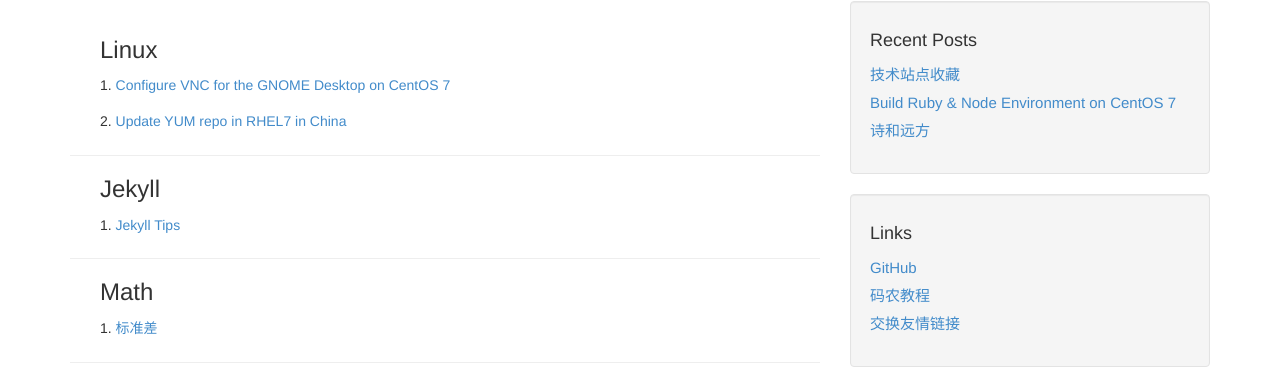
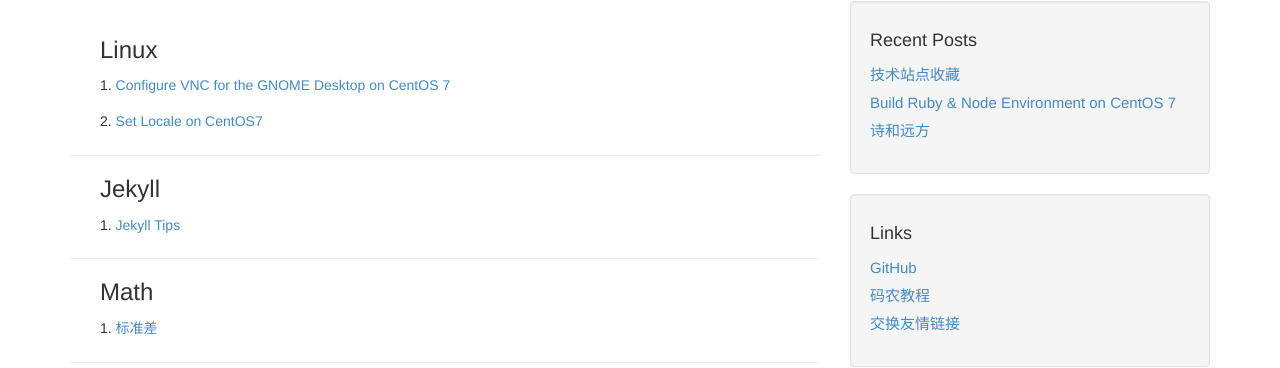
Before and after one commit to colingao77/colingao77.github.io, a Jekyll site: the page built from _posts/2017-03-08-tech-site-list.md, in a window 1280 px wide. Shown: the part 234-602 px from the top of the page. Built offline with Jekyll 4.4.1, drawn with Linux system fonts in a browser that asks for light colours.

Commit message:
tech site list update

```diff
--- a/_posts/2017-03-08-tech-site-list.md
+++ b/_posts/2017-03-08-tech-site-list.md
@@ -6,7 +6,7 @@ tags: [技术, 站点]
 ---
 ### Linux
 ##### 1. [Configure VNC for the GNOME Desktop on CentOS 7](https://www.digitalocean.com/community/tutorials/how-to-install-and-configure-vnc-remote-access-for-the-gnome-desktop-on-centos-7)
-##### 2. [Update YUM repo in RHEL7 in China](http://gpdb.rocks/rhel/yum/repo/2016/03/01/config-rhel7-yum-repo.html)
+##### 2. [Set Locale on CentOS7](https://www.rosehosting.com/blog/how-to-set-up-system-locale-on-centos-7/)
 ---
 ### Jekyll
 ##### 1. [Jekyll Tips](http://jekyll.tips/)
```
